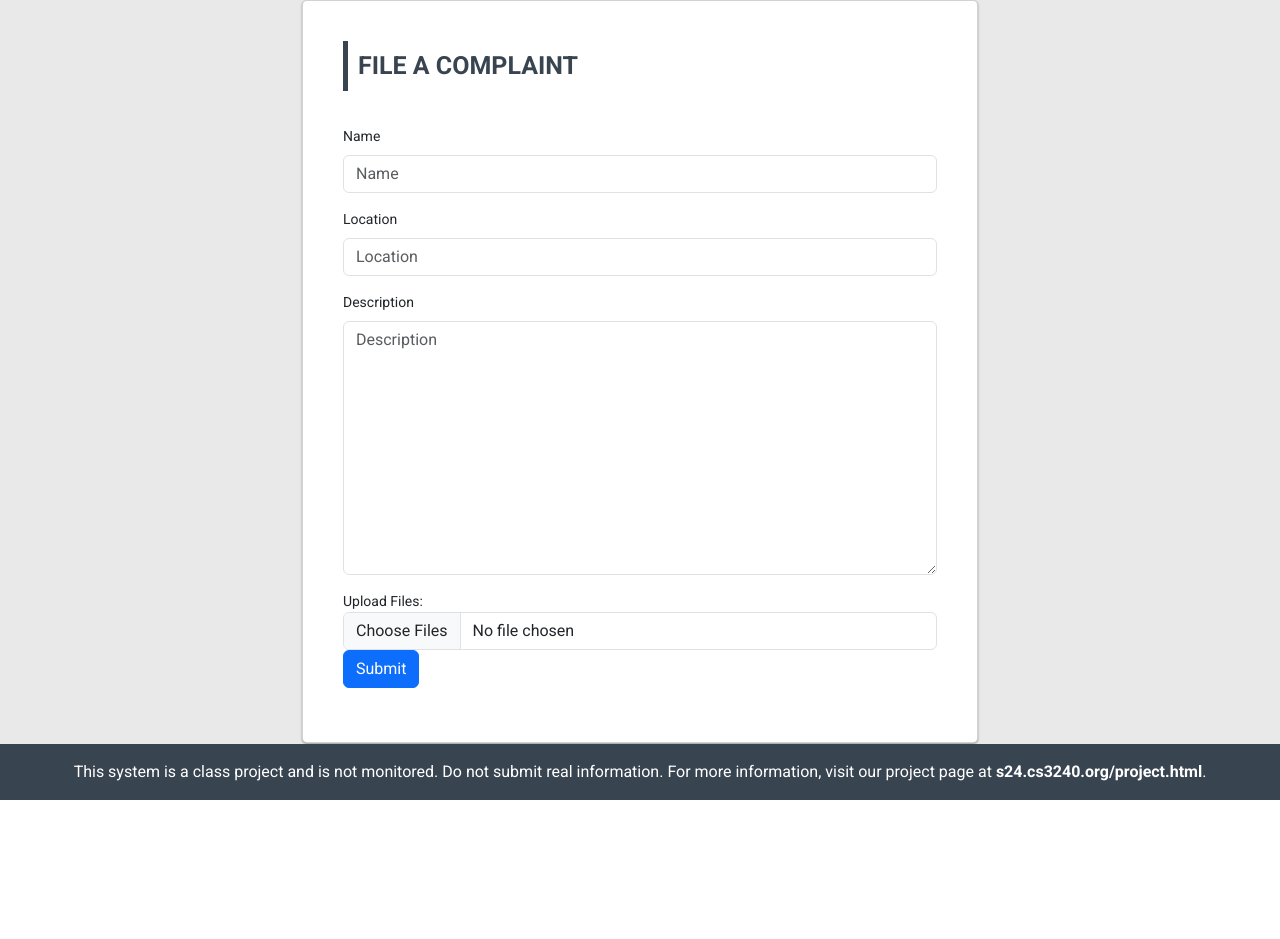
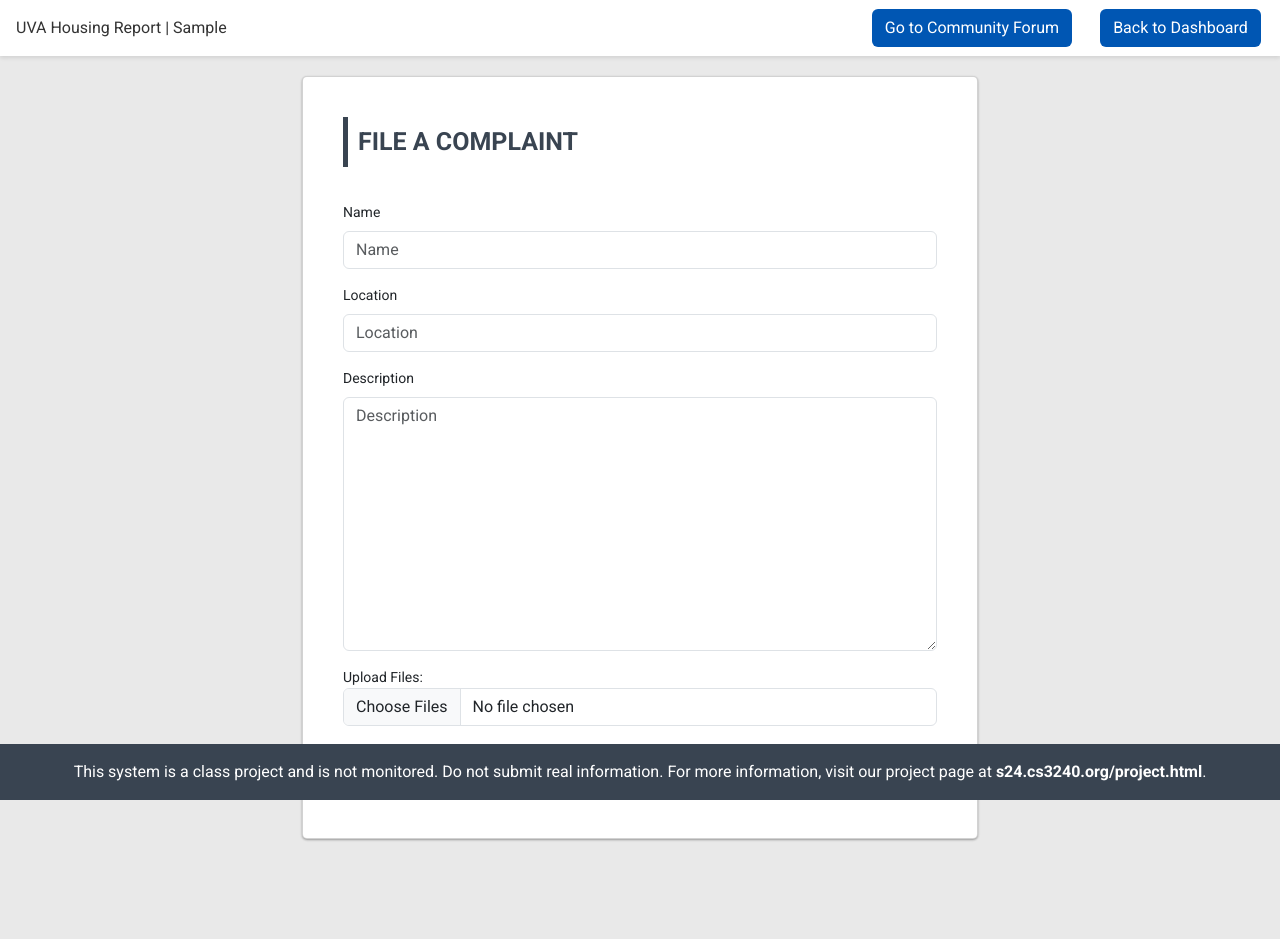
Before and after one commit to l1steven/HousingReports, a Django app: page /complaint/ in a window 1280 px wide. Before the commit the page ends 800 px from the top, so only its background shows below. Run offline with Django 4.2, Linux system fonts and the light colour scheme; the visitor is signed in with stand-in values (Sample User, id 1); parts of the project's set-up code (start-up, migrations or seed data) failed here and were passed over; some libraries are stand-ins or nearby versions.

Commit message:
Added nav bar to complaint form + styling

```diff
--- a/loginApp/templates/loginApp/complaint_form.html
+++ b/loginApp/templates/loginApp/complaint_form.html
@@ -13,9 +13,10 @@
     <style>
         body {
             background: #e9e9e9;
-            color: #bcbcbc; /* This is equivalent to lighten(#000000, 40%) */
+            /* color: #bcbcbc; /* This is equivalent to lighten(#000000, 40%) */
             font-family: 'RobotoDraft', 'Roboto', sans-serif;
             font-size: 14px;
+            color: #333; /* Dark gray, assuming you want consistency in text color */
             -webkit-font-smoothing: antialiased;
             -moz-osx-font-smoothing: grayscale;
             }
@@ -24,7 +25,7 @@
             position: relative;
             max-width: 700px; /* Adjusted from 460px to 700px for a wider form */
             width: 90%; /* This will make the container take up 90% of the viewport width */
-        margin: 0 auto 50px; /* Reduced bottom margin */
+            margin: 20px auto 100px; /* Reduced bottom margin */
         }
 
         .card {
@@ -71,9 +72,48 @@
         .navbar.fixed-bottom a:hover {
             text-decoration: underline; /* Underline on hover for links */
         }
+
+        .welcome-message {
+            position: relative;
+            font-size: 16;
+        }
+
+        .btn-header {
+            position: absolute;
+            top: 50%; /* Position at the middle vertically */
+            transform: translateY(-50%); /* Move it up by half its height */
+            background-color: #0056b3;
+            color: #ffffff;
+        }
+
+        .btn-dashboard  {
+            right: .2rem;
+        }
+
+        .btn-forum {
+            right: 12rem;
+        }
+
+        header {
+            background-color: #fff;
+            padding: 1rem;
+            box-shadow: 0 2px 4px rgba(0,0,0,.1);
+        }
+
+        .button-container {
+            margin-top: 20px;
+        }
     </style>
 </head>
 <body>
+    <header>
+        <div class="welcome-message">
+            UVA Housing Report | {{ user.username|capfirst }}
+            <a href="/forum" class="btn btn-header btn-forum">Go to Community Forum</a>
+            <a href="/dashboard" class="btn btn-header btn-dashboard">Back to Dashboard</a>
+        </div>
+    </header>
+
     <div class="container">
         <div class="card">
         <h1 class ="title">File a Complaint</h1>
```
Also changed, not shown: loginApp/templates/loginApp/UserDashboard.html (indentation only). Lines whose indentation alone changed are shown as unchanged.
